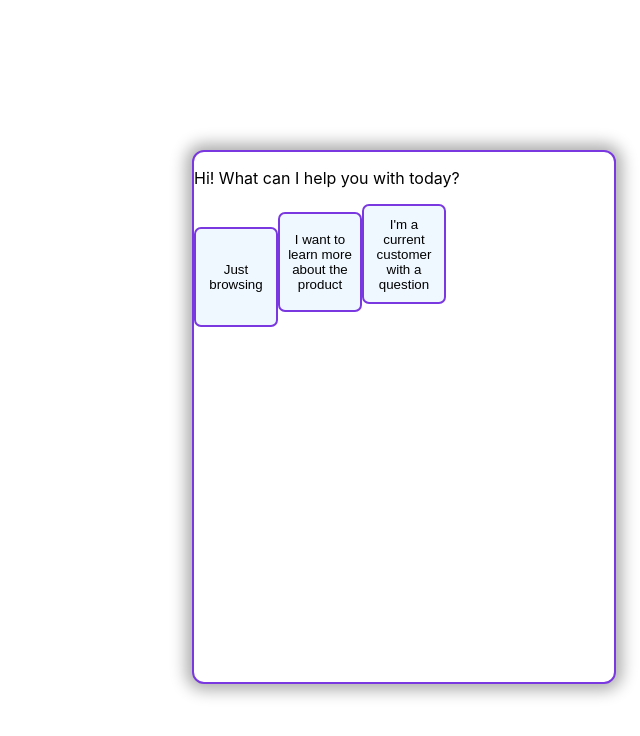
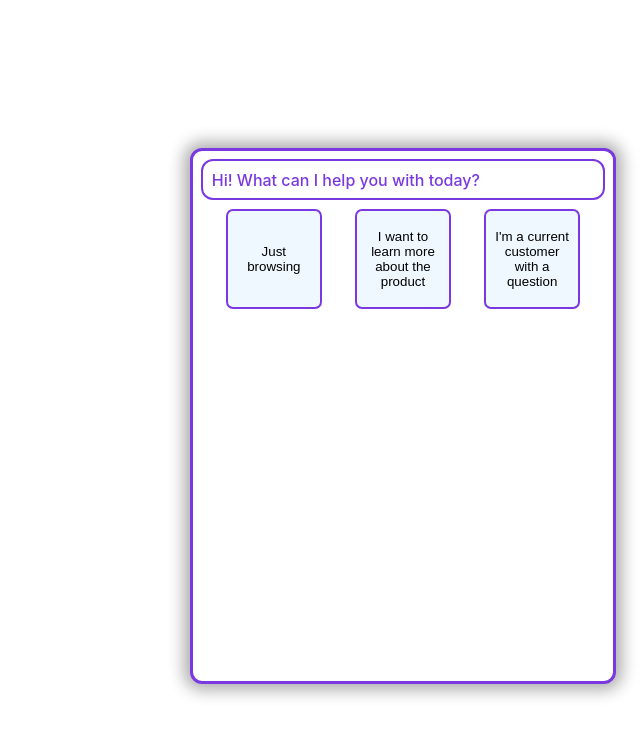
Before and after one commit to stkirk/intercom-clone, a React (Create React App) app: page / in a window 1280 px wide. Shown: the top 736 px of the page, without its empty margins (640-1280 px from the left). Built offline with nearby package versions, Linux system fonts and the light colour scheme.

Commit message:
basic styling and ux for support chat

```diff
--- a/src/App.css
+++ b/src/App.css
@@ -6,14 +6,30 @@
   height: 530px;
   background-color: white;
   border-radius: 12px;
-  border: 2px solid #7a39e0;
+  border: 3px solid #7a39e0;
   overflow: auto;
   box-shadow: 0px 0px 16px 6px rgba(0, 0, 0, 0.33);
 }
 
-/* user reponse buttons */
+/* bot response bubble */
+.botMessage {
+  border: 2px solid #7a39e0;
+  border-radius: 12px;
+  margin: 2%;
+  padding: 2%;
+  color: #7a39e0;
+  font-weight: 500;
+}
+
+/* user reponse */
+.responseContainer {
+  display: flex;
+  justify-content: space-evenly;
+  margin-bottom: 2%;
+}
+
 .userResponse {
-  width: 20%;
+  width: 23%;
   height: 100px;
   background-color: aliceblue;
   border-radius: 7px;
@@ -25,3 +41,39 @@
   border: 2px solid aliceblue;
   color: aliceblue;
 }
+
+/* email input */
+.chatForm {
+  width: 100%;
+  display: flex;
+  justify-content: center;
+  margin-bottom: 2%;
+}
+
+.emailInput {
+  width: 66%;
+  text-align: center;
+  outline: none;
+  padding: 12px;
+  border-top-left-radius: 12px;
+  border-bottom-left-radius: 12px;
+  border: 2px solid #7a39e0;
+}
+
+.submitButton {
+  background-color: #7a39e0;
+  color: aliceblue;
+  text-align: center;
+  outline: none;
+  padding: 12px;
+  border-top-right-radius: 12px;
+  border-bottom-right-radius: 12px;
+  border: 2px solid #7a39e0;
+}
+
+.submitThankYou {
+  text-align: center;
+  color: #7a39e0;
+  padding: 12px;
+  margin-top: 150px;
+}
--- a/src/components/SupportChatBot/ChatMessage.js
+++ b/src/components/SupportChatBot/ChatMessage.js
@@ -13,6 +13,7 @@ const ChatMessage = ({
   return (
     <div>
       <p className="botMessage">{message.text}</p>
+      <div className="responseContainer">
         {message.responseOptions &&
           message.responseOptions.map((option) => (
             <UserResponse
@@ -23,6 +24,7 @@ const ChatMessage = ({
               setDisableResponses={setDisableResponses}
             />
           ))}
+      </div>
       {message.inputEmail && (
         <EmailForm
           userSelectionHandler={userSelectionHandler}
--- a/src/components/SupportChatBot/ChatMessageEngine.js
+++ b/src/components/SupportChatBot/ChatMessageEngine.js
@@ -46,9 +46,7 @@ const ChatMessageEngine = () => {
 
   // auto-scroll to bottom of chat window upon update of chatMessages
   const lastMessageRef = useRef(null);
-  //   const scrollToBottom = () => {
-  //       lastMessageRef.current.scrollIntoView({ behavior: "smooth" })
-  //   }
+
   useEffect(() => {
     lastMessageRef.current.scrollIntoView({ behavior: "smooth" });
   }, [chatMessages]);
@@ -66,7 +64,7 @@ const ChatMessageEngine = () => {
           />
         ))}
       {submitted && (
-        <h2>
+        <h2 className="submitThankYou">
           Thank you for reaching out, our team will get back to you shortly!
         </h2>
       )}
--- a/src/components/SupportChatBot/EmailForm.js
+++ b/src/components/SupportChatBot/EmailForm.js
@@ -11,14 +11,16 @@ const EmailForm = ({ userSelectionHandler, customerData, submitHandler }) => {
 
   return (
     <div className="emailForm">
-      <form onSubmit={onSubmitHelper}>
+      <form className="chatForm" onSubmit={onSubmitHelper}>
         <input
+          className="emailInput"
+          placeholder="Enter your business email"
           type="email"
           name="email"
           value={customerData.email}
           onChange={onChangeHelper}
         />
-        <button>Submit</button>
+        <button className="submitButton">Submit</button>
       </form>
     </div>
   );
--- a/src/components/SupportChatBot/SupportChatBot.js
+++ b/src/components/SupportChatBot/SupportChatBot.js
@@ -3,7 +3,7 @@ import ChatMessageEngine from "./ChatMessageEngine";
 
 const SupportChatBot = () => {
   return (
-    <div id="chatWindow" className="chatContainer">
+    <div className="chatContainer">
       <ChatMessageEngine />
     </div>
   );
```
Lines whose indentation alone changed are shown as unchanged.
